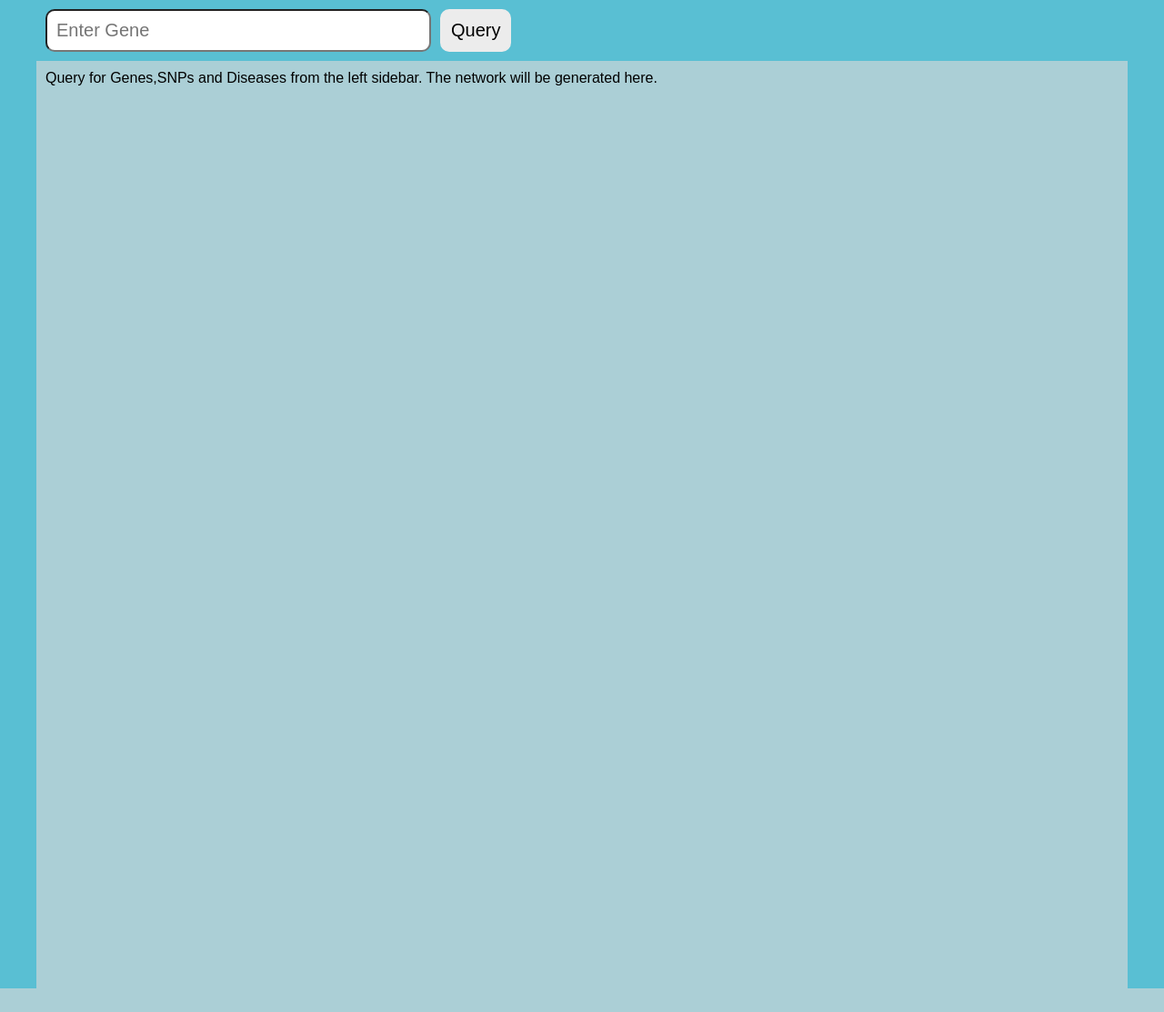
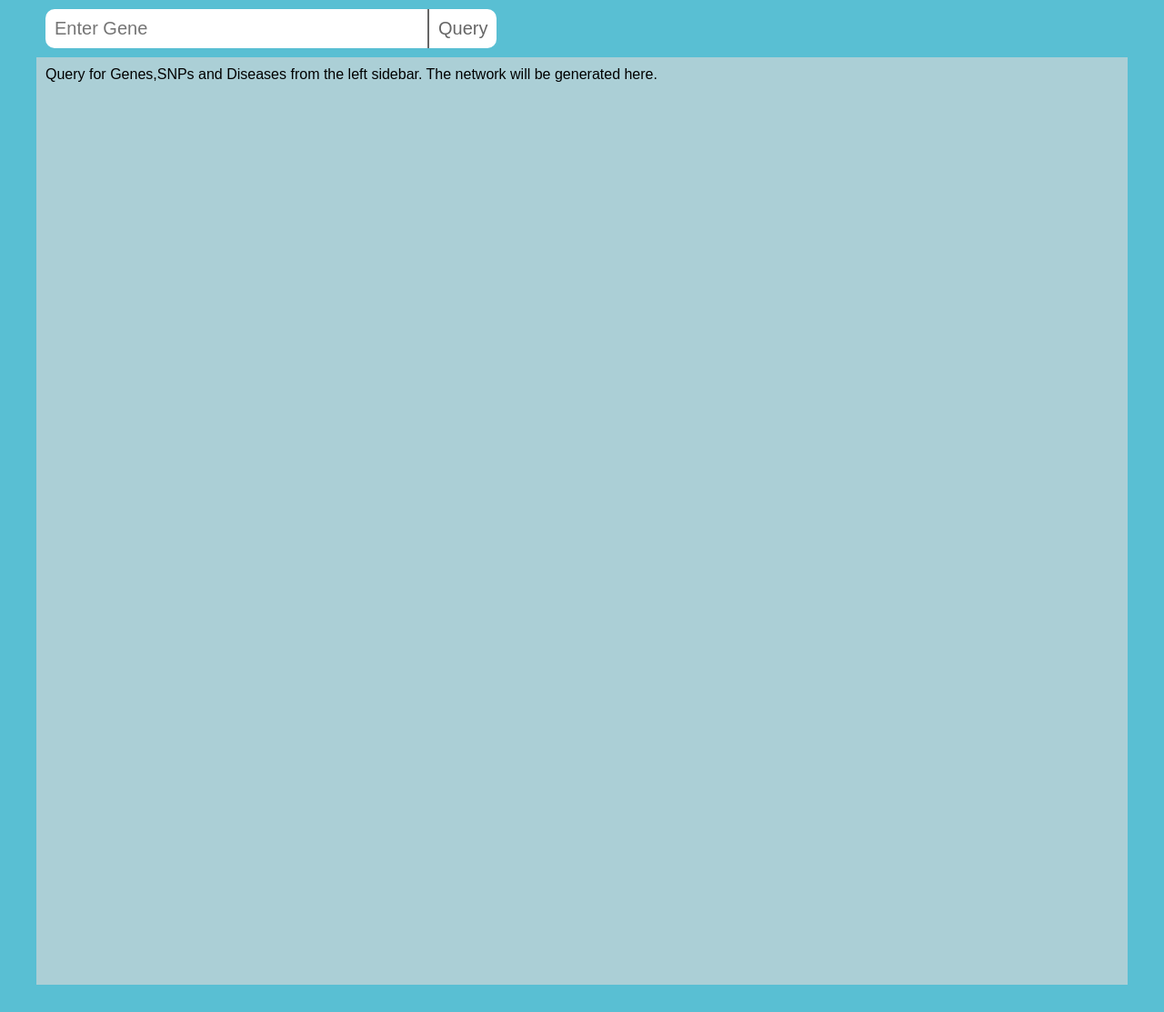
Before and after one commit to gkarthik/genewikiplus, a PHP site: page /index2.php in a window 1280 px wide. Shown: the whole page at 91% size. Before the commit the page ends 1087 px from the top, so only its background shows below. Run offline with PHP 8.4, Linux system fonts and the light colour scheme.

Commit message:
Stylesheet changed.

```diff
--- a/index2.php
+++ b/index2.php
@@ -33,7 +33,7 @@
     			<div id="autocomplete_options"></div>
     			</div>
     			<div id="export_options">
-
+    				<p style="float:left;margin: 0px;margin-top: 10px;margin-right: 10px;">Export Network</p>
     				<ul>
     					<li id="pdf">PDF</li>
     					<li id="png">PNG</li>
--- a/stylesheet.css
+++ b/stylesheet.css
@@ -25,21 +25,24 @@ body {
 
 #omni_submit
 {
-background: #ECECEC;
-border: 2px solid #ECECEC;
 cursor: pointer;
 padding: 10px;
 font-size: 20px;
-border-radius: 10px;
-margin-left: 10PX;
+border-radius: 0px 10px 10px 0px;
+margin-left: 0px;
+border: 0px;
+background: white;
+color: #666;
+border-left: 2px solid #666;
 }
 
 #omni_query
 {
-	border-radius:10px;
-	padding:10px;
-	width:400px;
-	font-size:20px;
+padding: 10px;
+width: 400px;
+font-size: 20px;
+border: 0px;
+border-radius: 10px 0px 0px 10px;
 }
 
 #autocomplete_options
@@ -181,6 +184,7 @@ border-radius: 5px;
 	height:1000px;
 	padding:10px;
 	background:#ABCFD6;
+	margin-bottom:30px;
 }
 
 #networkview2
```
